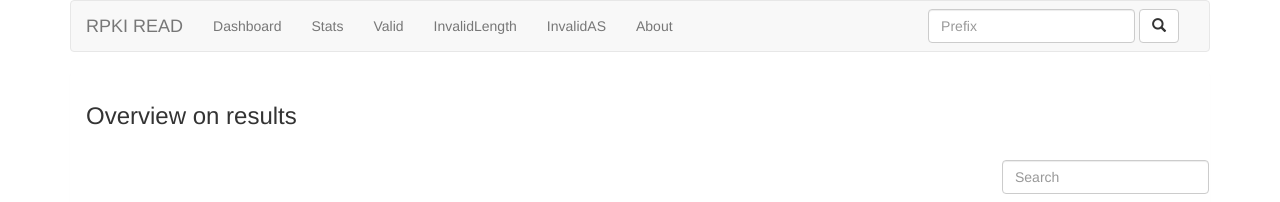
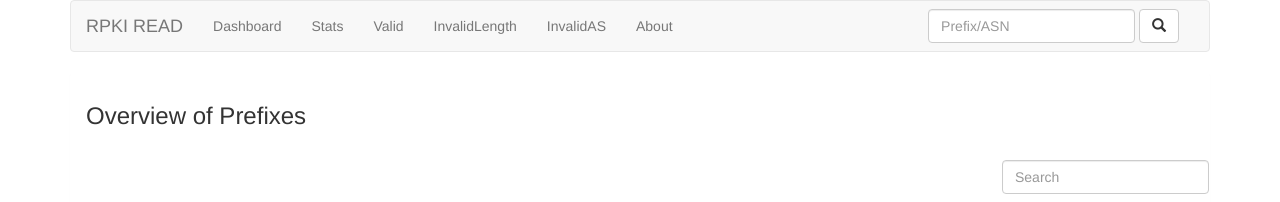
Before and after one commit to rtrlib/rpki-read, a Python web app: template src/app/templates/table.html in a window 1280 px wide. Shown: the top 202 px of the page. Run offline with Jinja, Linux system fonts and the light colour scheme; the template is opened without the code that fills it, so the values that code supplies are empty; some libraries are stand-ins or nearby versions.

Commit message:
html templates: corrections

```diff
--- a/src/app/templates/base.html
+++ b/src/app/templates/base.html
@@ -39,7 +39,7 @@
                     </ul>
                     <form action="/search" method="post" class="navbar-form navbar-right" role="search">
                         <div class="form-group">
-                            <input type="text" class="form-control" size="20" placeholder="Prefix" name="prefix" />
+                            <input type="text" class="form-control" size="20" placeholder="Prefix/ASN" name="query" />
                         </div>
                         <button type="submit" class="btn btn-default" aria-label="Left Align">
                             <span class="glyphicon glyphicon-search" aria-hidden="true"></span>
--- a/src/app/templates/dashboard.html
+++ b/src/app/templates/dashboard.html
@@ -82,7 +82,7 @@
                             <div class="text-center">{{stats.rel_Valid + stats.rel_InvalidLength + stats.rel_InvalidAS}}% prefix origins are verifiable by the RPKI</div>
                         </div>
                         <p class="text-primary text-justify lead">
-                            This page provides a realtime overview on the latest prefix origin validation results using the RPKI.
+                            This page provides a realtime overview of the latest prefix-to-origin validation results using the RPKI.
                             It covers all IP prefix advertised by the given BGP source and up to the most current timestamp.
                             The progess bar above shows the current state and coverage of the RPKI origin validation, i.e., how many prefix origins are verifiable by a ROA.
                             For more and detailed statistics have look at our <a href="/stats">stats</a> page.
--- a/src/app/templates/search.html
+++ b/src/app/templates/search.html
@@ -8,7 +8,7 @@
         <div class="col-xs-12">
             <div class="panel panel-{{config.color|safe}}">
                 <div class="panel-heading">
-                    <h3>Overview on {{ config.prefix|safe }} results</h3>
+                    <h3>Search Results for {{ config.query|safe }}</h3>
                 </div>
                 <table  id="table-pagination"
                         class="table table-striped"
--- a/src/app/templates/table.html
+++ b/src/app/templates/table.html
@@ -44,7 +44,7 @@
         <div class="col-xs-12">
             <div class="panel panel-{{config.color|safe}}">
                 <div class="panel-heading">
-                    <h3>Overview on {{ config.state|safe }} results</h3>
+                    <h3>Overview of {{ config.state|safe }} Prefixes</h3>
                 </div>
                 <table  id="table-pagination"
                         class="table table-striped"
```
